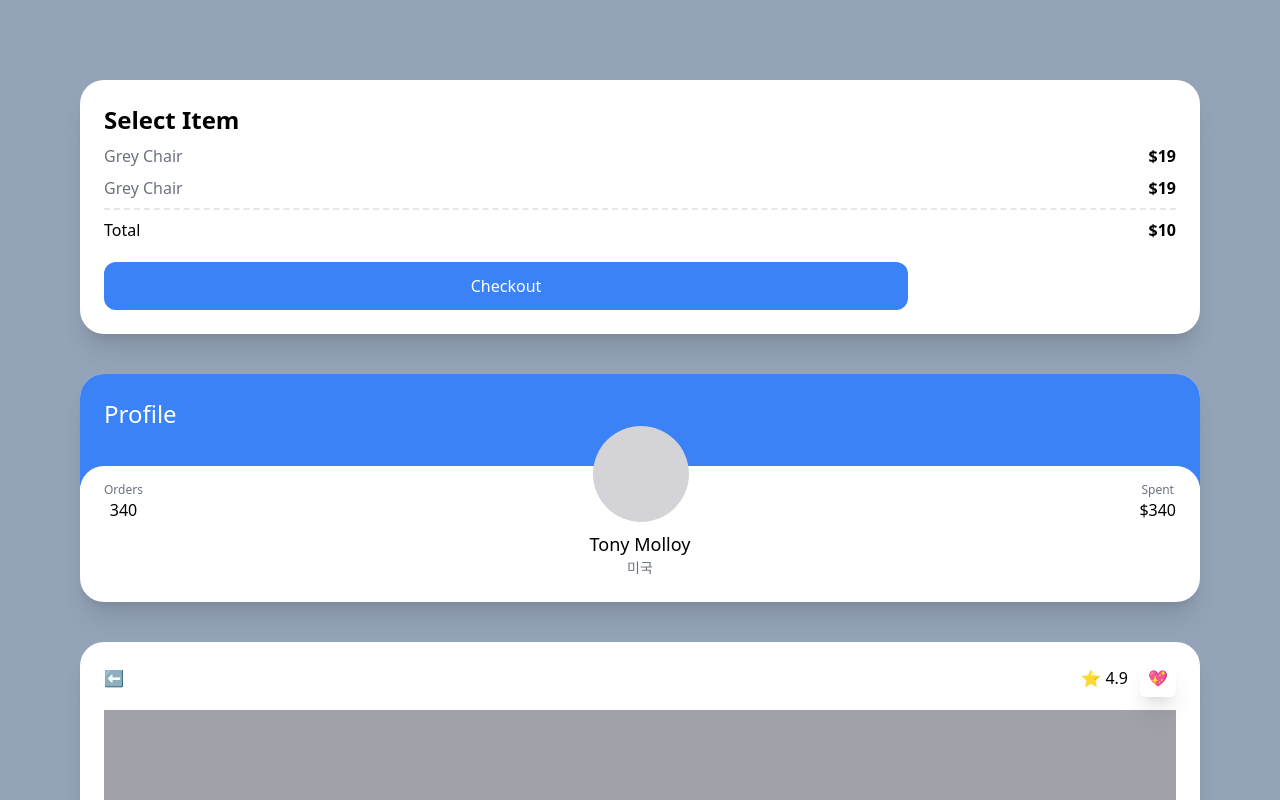
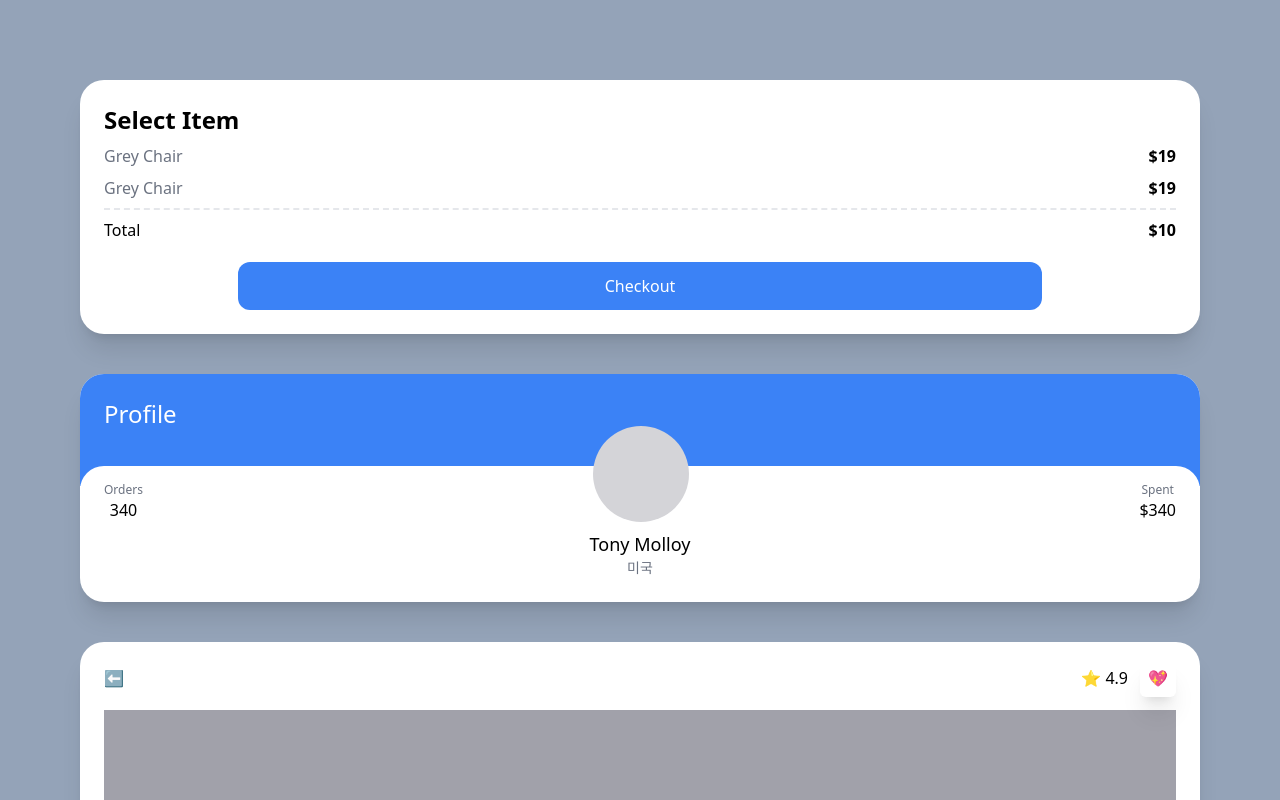
Before and after one commit to mdgarden/carrot-market, a Next.js app: page / in a window 1280 px wide. Shown: the top 800 px of the page. Built offline with nearby package versions, Linux system fonts and the light colour scheme.

Commit message:
Transitions

```diff
--- a/pages/index.tsx
+++ b/pages/index.tsx
@@ -18,11 +18,11 @@ const Home: NextPage = () => {
           <span className="font-semibold">$10</span>
         </div>
         <button
-          className="mx-auto mt-5 w-3/4 rounded-xl
-          bg-blue-500 p-3 text-center text-white
+          className="mx-auto mt-5 block w-3/4
+          rounded-xl bg-blue-500 p-3 text-center text-white
           hover:bg-teal-500 hover:text-black
           focus:bg-red-500 active:bg-yellow-500
-         "
+          "
         >
           Checkout
         </button>
@@ -63,9 +63,9 @@ const Home: NextPage = () => {
           <span className="text-xs text-gray-500">Chair</span>
           <div className="mt-3 mb-5 flex items-center justify-between">
             <div className="space-x-2">
-              <button className="h-5 w-5 rounded-full bg-yellow-500" />
-              <button className="h-5 w-5 rounded-full bg-indigo-500" />
-              <button className="h-5 w-5 rounded-full bg-teal-500" />
+              <button className="h-5 w-5 rounded-full bg-yellow-500 ring-yellow-500 ring-offset-2 transition focus:ring-2" />
+              <button className="h-5 w-5 rounded-full bg-indigo-500 ring-indigo-500 ring-offset-2 transition focus:ring-2" />
+              <button className="h-5 w-5 rounded-full bg-teal-500 ring-teal-500 ring-offset-2 transition focus:ring-2" />
             </div>
             <div className="flex items-center space-x-5">
               <button className=" flex aspect-square w-8 items-center justify-center rounded-lg bg-blue-200 text-xl text-gray-500">
```
